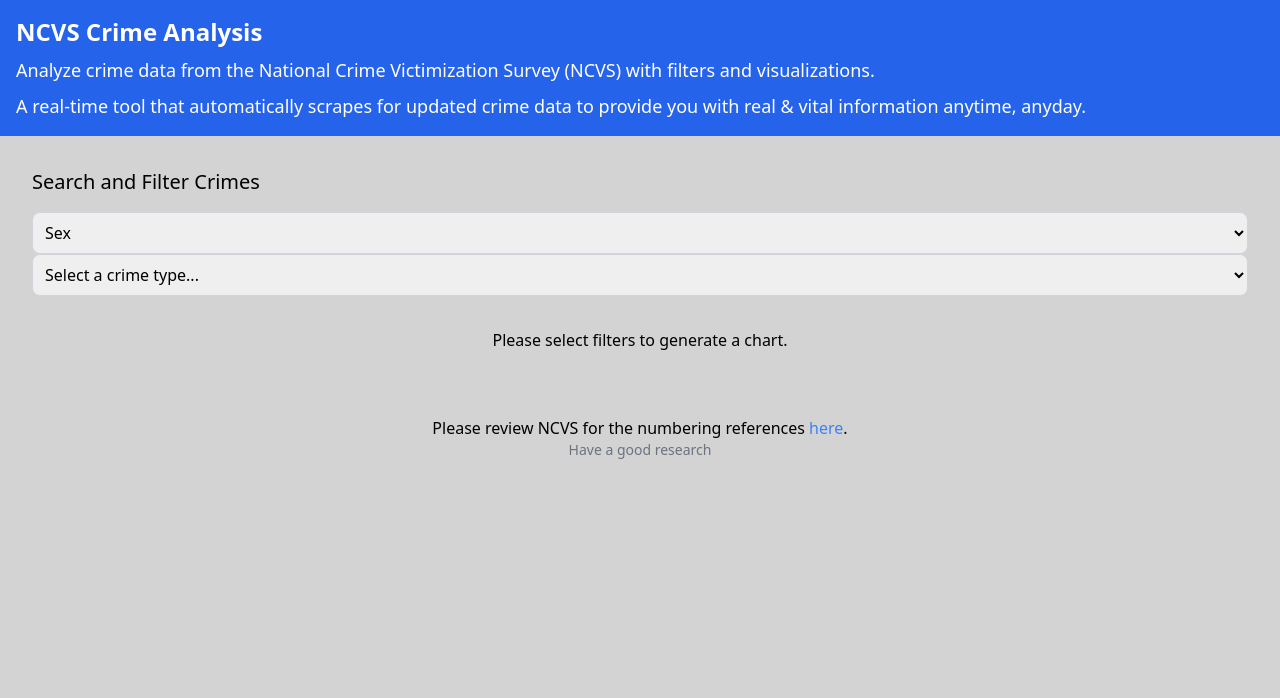
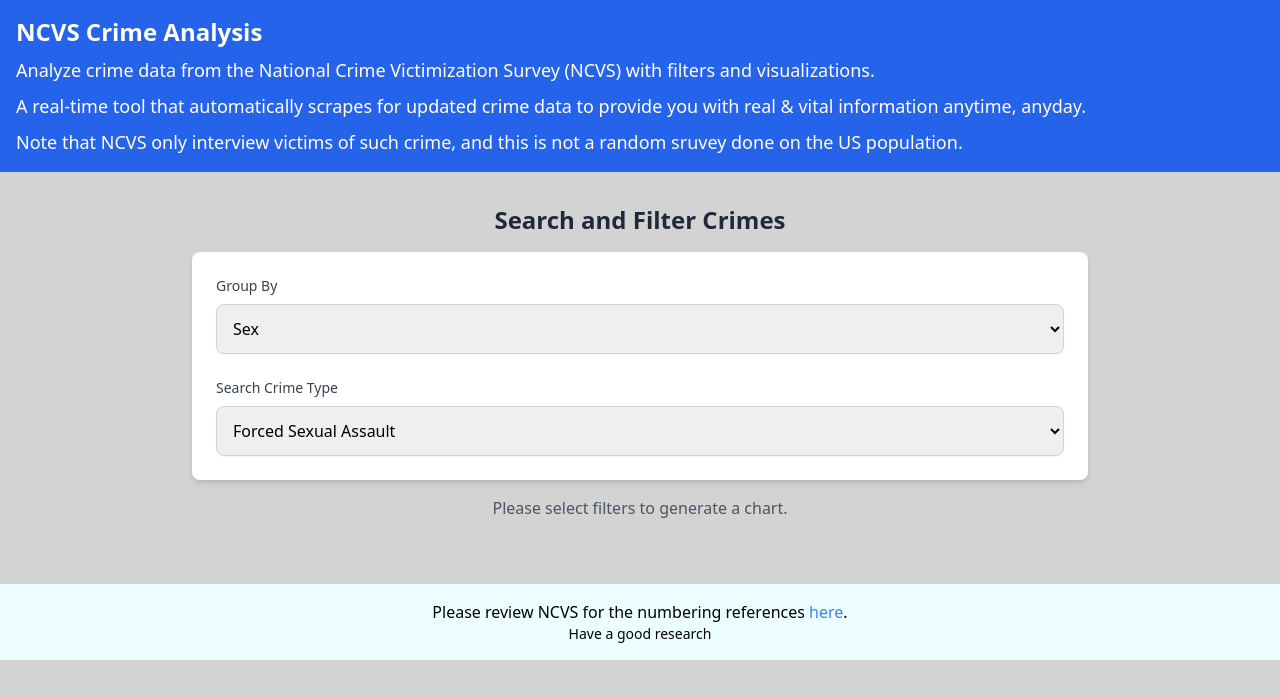
Before and after one commit to zelshahawy/crime-reports, a Next.js app: page / in a window 1280 px wide. Shown: the top 698 px of the page. Built offline with nearby package versions, Linux system fonts and the light colour scheme; no server answers.

Commit message:
changed coloring and added default values

```diff
--- a/app/layout.tsx
+++ b/app/layout.tsx
@@ -3,6 +3,7 @@
 import localFont from "next/font/local";
 import Header from "../components/Header";
 import Footer from "../components/Footer";
+import Contact from "../components/ContactForm";
 
 
 import "./globals.css";
--- a/app/page.tsx
+++ b/app/page.tsx
@@ -30,18 +30,22 @@
 
   return (
     <div>
-      <main className="p-8">
-        <h2 className="text-xl mb-4">Search and Filter Crimes</h2>
+<main className="flex-grow p-8">
+                <h2 className="text-2xl font-bold mb-4 text-gray-800 text-center">Search and Filter Crimes</h2>
+                <div className="max-w-4xl mx-auto space-y-4">
+                    <div className="bg-white p-6 rounded-lg shadow-md space-y-6">
                         <Filter onFilterChange={setGroupBy} />
-        <Search onSearch={setSearchQuery} />
+                        <Search onSearchChange={setSearchQuery} />
+                    </div>
                     <div className="mt-8 flex justify-center items-center">
                         {chartData ? (
-            <div className="w-full max-w-4xl p-3 bg-white rounded-lg shadow-md min-h-[200px]">
+                            <div className="w-full max-w-4xl p-4 bg-white rounded-lg shadow-md min-h-[400px]">
                                 <CrimeChart data={chartData} searchQuery={searchQuery} groupBy={groupBy} />
                             </div>
                         ) : (
-            <p>Please select filters to generate a chart.</p>
+                            <p className="text-gray-600 text-center">Please select filters to generate a chart.</p>
                         )}
+                    </div>
                 </div>
             </main>
     </div>
--- a/components/Filter.tsx
+++ b/components/Filter.tsx
@@ -5,15 +5,17 @@
 }
 
 const Filter: React.FC<FilterProps> = ({ onFilterChange }) => {
-    const [selectedFilter, setSelectedFilter] = useState<string>('PRINCIPAL_SEX'); // Default to "INCOME"
+    const [selectedFilter, setSelectedFilter] = useState<string>('PRINCIPAL_SEX');
 
     useEffect(() => {
-        onFilterChange(selectedFilter); // Apply the default filter on component mount
+        onFilterChange(selectedFilter);
     }, [selectedFilter, onFilterChange]);
 
     return (
+        <div className="flex flex-col space-y-2">
+            <label className="text-sm font-medium text-gray-700">Group By</label>
             <select
-            className="w-full p-2 border border-gray-300 rounded-lg"
+                className="w-full p-3 border border-gray-300 rounded-lg shadow-sm focus:outline-none focus:ring-2 focus:ring-blue-500 hover:border-blue-400 transition"
                 value={selectedFilter}
                 onChange={(e) => setSelectedFilter(e.target.value)}
             >
@@ -26,6 +28,7 @@
                 <option value="PRINCIPAL_ED">Education Level</option>
                 <option value="NUM_INCIDENTS">Number of Incidents</option>
             </select>
+        </div>
     );
 };
 
--- a/components/Footer.tsx
+++ b/components/Footer.tsx
@@ -2,9 +2,9 @@
 
 const Footer: React.FC = () => {
     return (
-        <footer className="mt-8 text-center">
+        <footer className="mt-8 text-center p-4 bg-cyan-50 text-black">
               <p>Please review NCVS for the numbering references <a className='text-blue-500 hover:underline' href='https://bjs.ojp.gov/programs/ncvs#:~:text=Description,persons%20in%20about%20150%2C000%20households.'>here</a>.</p>
-            <p className="text-sm text-gray-500">Have a good research</p>
+            <p className="text-sm">Have a good research</p>
         </footer>
     );
 };
--- a/components/Header.tsx
+++ b/components/Header.tsx
@@ -8,7 +8,8 @@
       <p className="text-lg mt-2">
         Analyze crime data from the National Crime Victimization Survey (NCVS) with filters and visualizations.
       </p>
-      <p className="text-lg mt-2">A real-time tool that automatically scrapes for updated crime data to provide you with real & vital information anytime, anyday.</p>
+      <p className="text-lg mt-2"> A real-time tool that automatically scrapes for updated crime data to provide you with real & vital information anytime, anyday. </p>
+    <p className='text-lg mt-2'> Note that NCVS only interview victims of such crime, and this is not a random sruvey done on the US population.</p>
     </header>
   );
 };
--- a/components/Search.tsx
+++ b/components/Search.tsx
@@ -1,18 +1,25 @@
-import React from 'react';
+// filepath: /Users/ziadelshahawy/personal-projects/crime-report-web-app/components/Search.tsx
+import React, { useState, useEffect } from 'react';
 
 interface SearchProps {
-  onSearch: (query: string) => void;
+  onSearchChange: (search: string) => void;
 }
 
-const Search: React.FC<SearchProps> = ({ onSearch }) => {
+const Search: React.FC<SearchProps> = ({ onSearchChange }) => {
+  const [selectedSearch, setSelectedSearch] = useState<string>('FORCED_SEX');
+
+  useEffect(() => {
+    onSearchChange(selectedSearch);
+  }, [selectedSearch, onSearchChange]);
+
   return (
-    <div>
+    <div className="flex flex-col space-y-2">
+      <label className="text-sm font-medium text-gray-700">Search Crime Type</label>
       <select
-        className="w-full p-2 border border-gray-300 rounded-lg"
-        onChange={(e) => onSearch(e.target.value)}
-        defaultValue=""
+        className="w-full p-3 border border-gray-300 rounded-lg shadow-sm focus:outline-none focus:ring-2 focus:ring-blue-500 hover:border-blue-400 transition"
+        onChange={(e) => setSelectedSearch(e.target.value)}
+        value={selectedSearch}
       >
-        <option value="" disabled>Select a crime type...</option>
         <option value="FORCED_SEX">Forced Sexual Assault</option>
         <option value="VEHICLE_THEFT">Vehicle Theft</option>
         <option value="BROKEN_IN">Broken In</option>
--- a/package.json
+++ b/package.json
@@ -13,6 +13,7 @@
     "@vercel/speed-insights": "^1.1.0",
     "chart.js": "^4.4.7",
     "cors": "^2.8.5",
+    "emailjs-com": "^3.2.0",
     "express": "^4.21.0",
     "next": "14.2.23",
     "react": "^18",
```
Also changed, not shown: 1 other file (tests, documents, lock files or other folders). Lines whose indentation alone changed are shown as unchanged.
